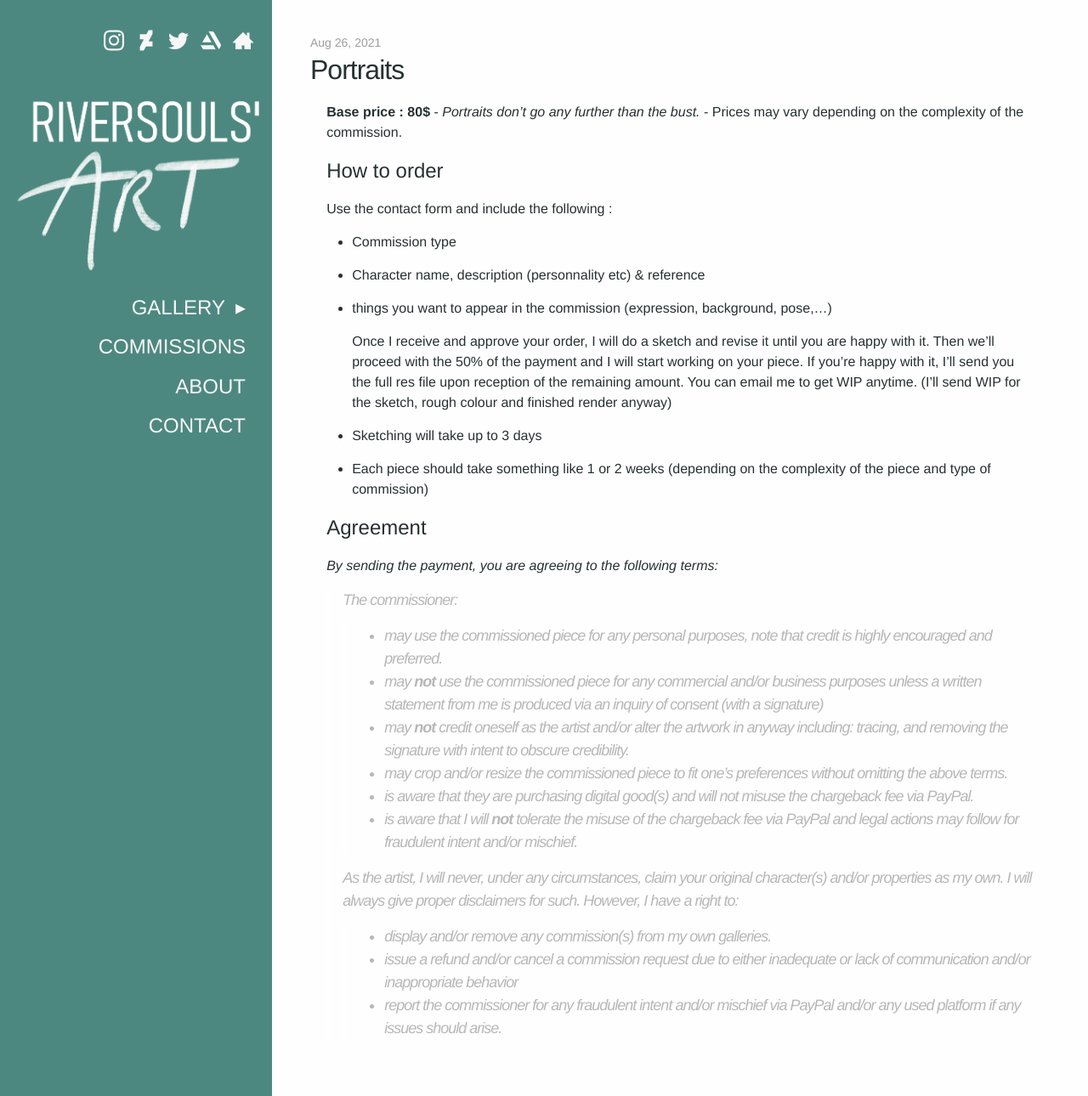
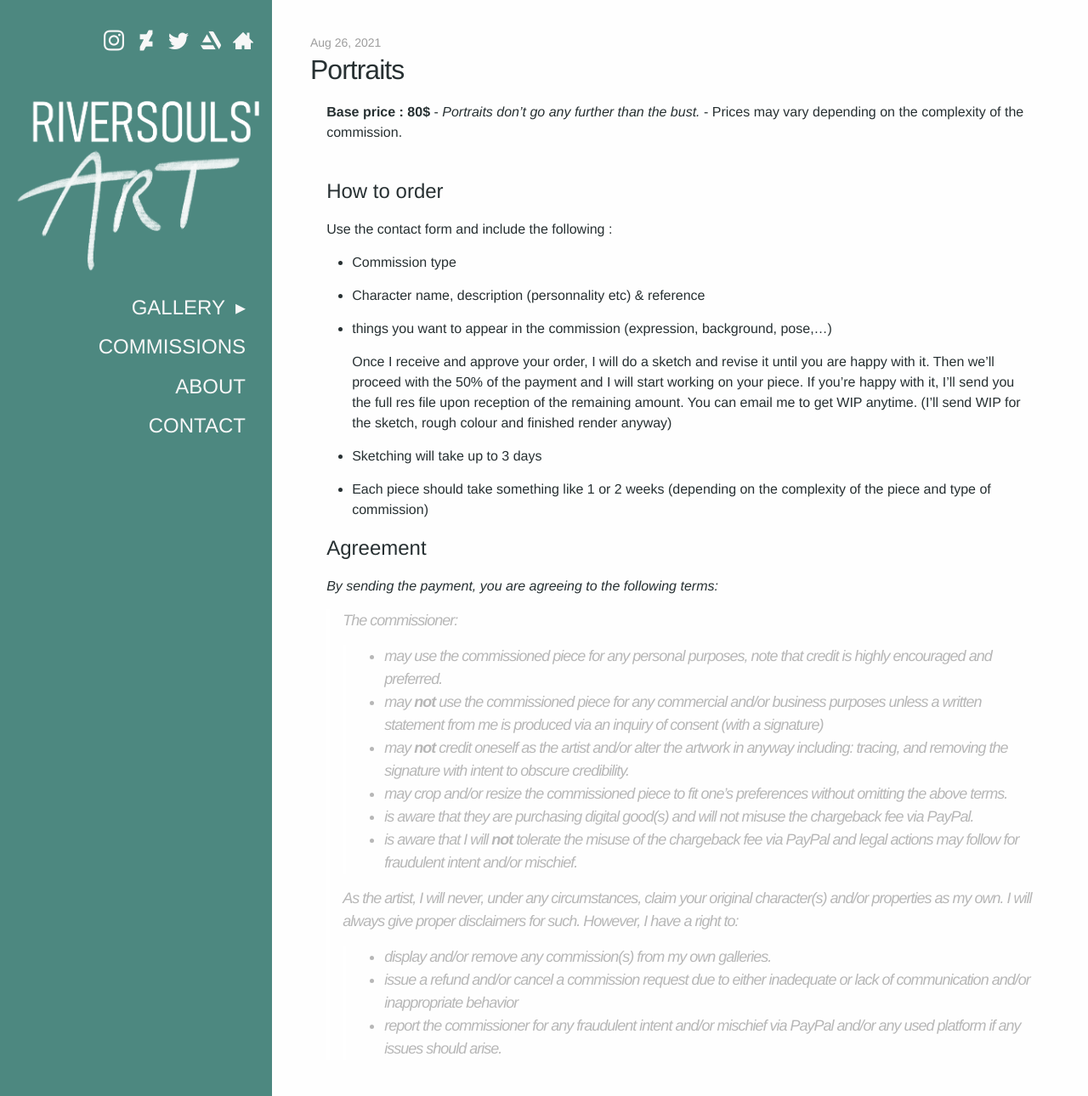
Before and after one commit to estherlenotre/estherlenotre.github.io, a Jekyll site: the page built from _posts/2021-08-26-portraits.md, in a window 1280 px wide. Shown: the whole page at 85% size. Built offline with Jekyll 4.4.1, drawn with Linux system fonts in a browser that asks for light colours; some web fonts are replaced.

```diff
--- a/_posts/2021-08-26-portraits.md
+++ b/_posts/2021-08-26-portraits.md
@@ -7,8 +7,7 @@ description: Commission prices for portraits
 
 thumbnail: images/posts/port.PNG
 ---
-**Base price : 80$**  -  *Portraits don't go any further than the bust.* - Prices may vary depending on the complexity of the commission.                                                                                                                                                                                                                                     ⠀
-
+**Base price : 80$**  -  *Portraits don't go any further than the bust.* - Prices may vary depending on the complexity of the commission. ⠀⠀⠀ ⠀⠀⠀⠀⠀⠀⠀⠀⠀⠀ ⠀⠀⠀⠀⠀⠀  ⠀⠀⠀⠀ ⠀⠀⠀⠀ ⠀⠀⠀⠀⠀⠀⠀⠀⠀⠀⠀⠀ ⠀⠀⠀⠀⠀⠀⠀ ⠀⠀⠀⠀⠀⠀⠀⠀⠀  ⠀⠀⠀⠀⠀ ⠀⠀⠀⠀⠀⠀⠀⠀ ⠀⠀⠀⠀⠀⠀ ⠀⠀⠀⠀  ⠀⠀⠀⠀⠀⠀⠀⠀⠀⠀ ⠀⠀⠀ ⠀⠀⠀⠀⠀ ⠀⠀⠀⠀⠀⠀⠀⠀⠀⠀⠀⠀⠀⠀
 
 ## How to order
 
```
